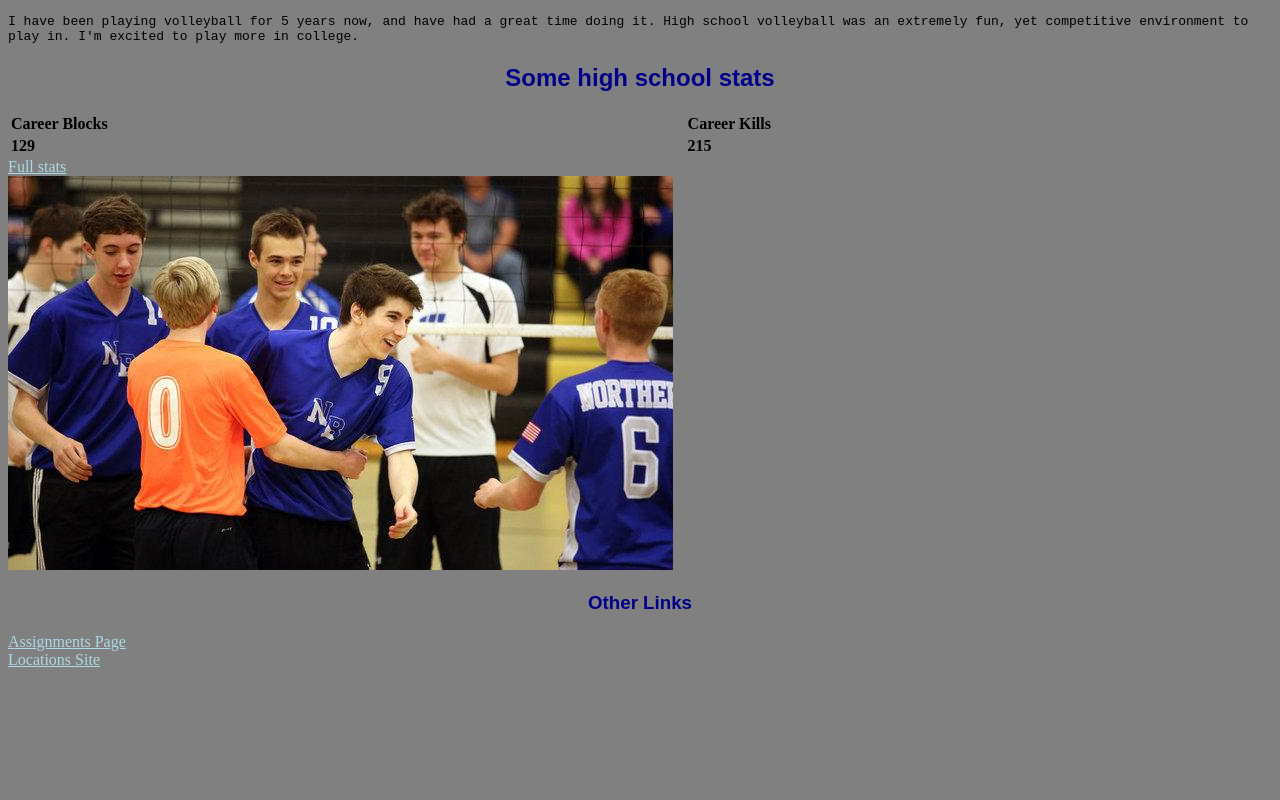
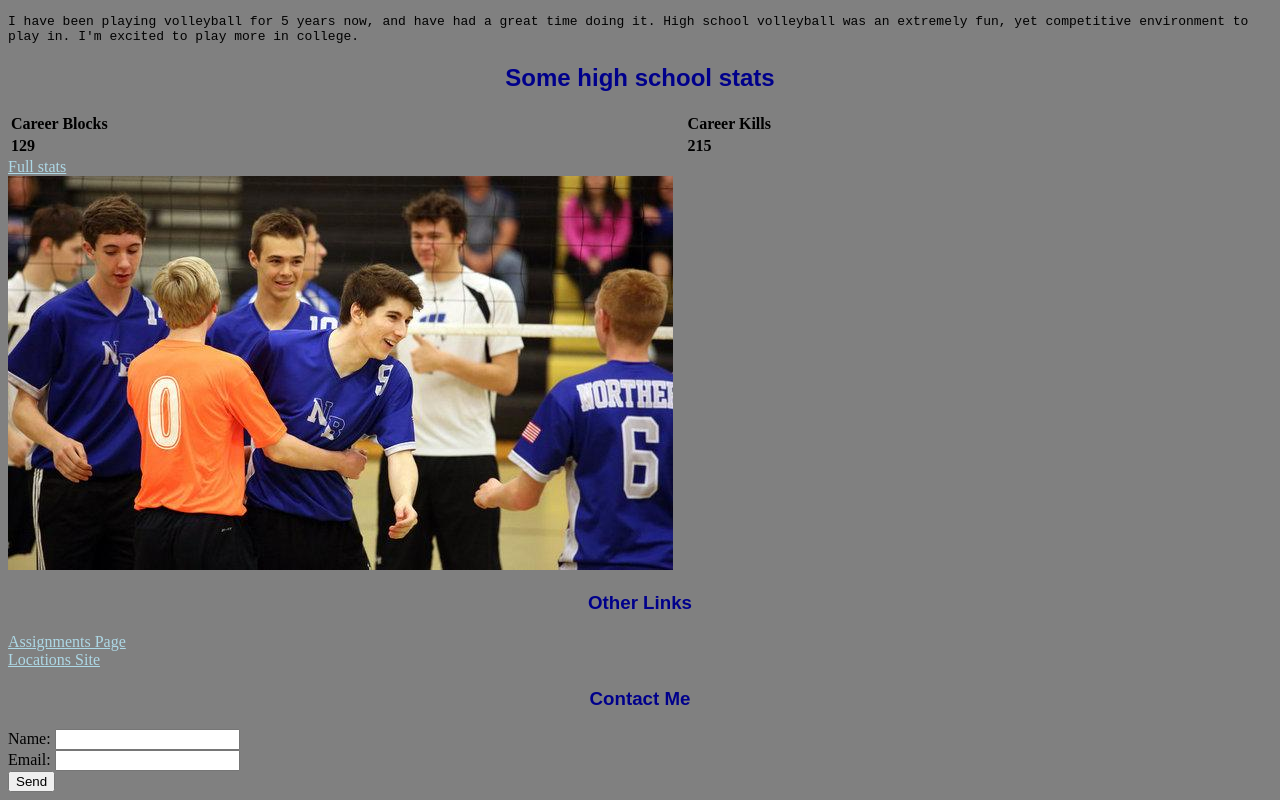
Before and after one commit to hutchid6/IMM130, a plain HTML site: page www/personalPages/volleyball.html in a window 1280 px wide. Shown: the part 783-1583 px from the top of the page. Before the commit the page ends 1460 px from the top, so only its background shows below. Drawn offline with Linux system fonts and the light colour scheme.

Commit message:
Update volleyball.html

```diff
--- a/www/personalPages/volleyball.html
+++ b/www/personalPages/volleyball.html
@@ -33,4 +33,18 @@
 	<a href="locations.html">Locations Site</a>
 </body>
 
+<h3> Contact Me </h3>
+
+<form action="http://formspree.io/your_email@tcnj.edu" method="POST">
+Name: <input type="text" name="name" > <br>
+Email: <input type="email" name="_replyto"> <br>
+<input type="submit" value="Send"> <br>
+
+<input type="hidden" name="next" value="https://www.tcnj.edu/~hutchid6/forms/thanks.html">
+
+<input type="hidden" name="_subject" value="New submission!" >
+
+<input type="text" name="_gotcha" style="display:none">
+</form>
+
 </html>
```
